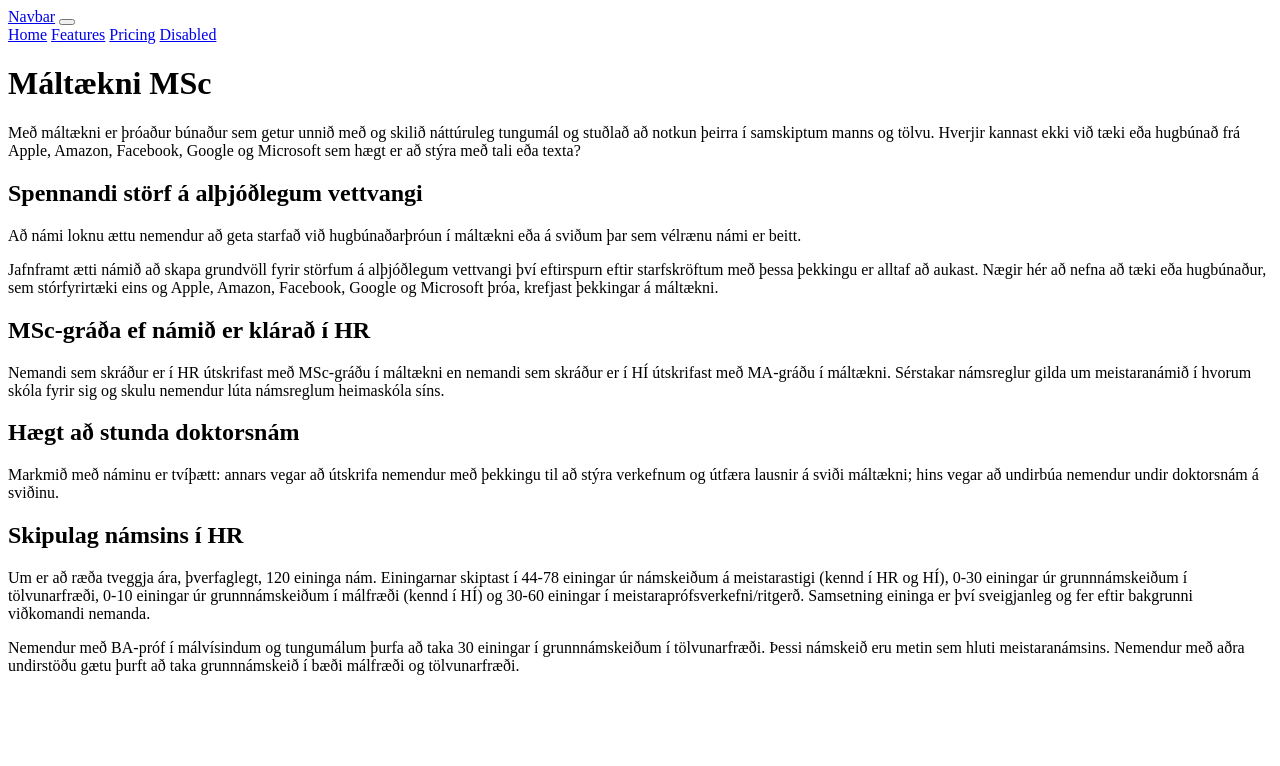
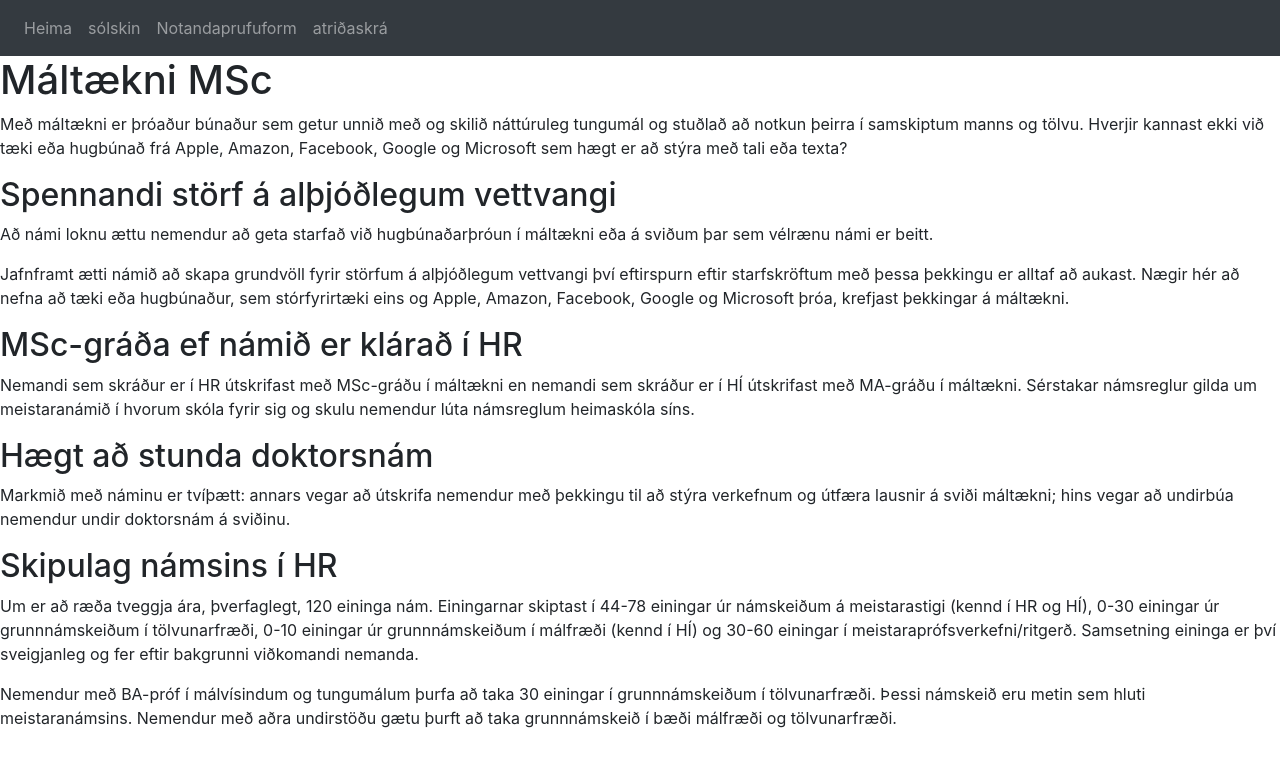
Before and after one commit to cadia-lvl/WebRICE, a website built with webpack: page build/index.html in a window 1280 px wide. Built offline with nearby package versions, Linux system fonts and the light colour scheme.

Commit message:
Update index.html

```diff
--- a/build/index.html
+++ b/build/index.html
@@ -1,4 +1,12 @@
 <!DOCTYPE html>
+<!-- Latest compiled and minified CSS -->
+
+<link rel="stylesheet" href="https://stackpath.bootstrapcdn.com/bootstrap/4.3.1/css/bootstrap.min.css" integrity="sha384-ggOyR0iXCbMQv3Xipma34MD+dH/1fQ784/j6cY/iJTQUOhcWr7x9JvoRxT2MZw1T" crossorigin="anonymous">
+<!-- jQuery library -->
+<script src="https://ajax.googleapis.com/ajax/libs/jquery/3.5.1/jquery.min.js"></script>
+<!-- Latest compiled JavaScript -->
+<script src="https://maxcdn.bootstrapcdn.com/bootstrap/3.4.1/js/bootstrap.min.js"></script>
+
 <html lang="is">
     <head>
         <meta charset="UTF-8">
@@ -8,19 +16,18 @@
     </head>
     <body>
 
-      <nav class="navbar navbar-expand-lg navbar-light bg-light">
-        <div class="container-fluid">
-          <a class="navbar-brand" href="#">Navbar</a>
-          <button class="navbar-toggler" type="button" data-bs-toggle="collapse" data-bs-target="#navbarNavAltMarkup" aria-controls="navbarNavAltMarkup" aria-expanded="false" aria-label="Toggle navigation">
-            <span class="navbar-toggler-icon"></span>
-          </button>
-          <div class="collapse navbar-collapse" id="navbarNavAltMarkup">
-            <div class="navbar-nav">
-              <a class="nav-link active" aria-current="page" href="#">Home</a>
-              <a class="nav-link" href="#">Features</a>
-              <a class="nav-link" href="#">Pricing</a>
-              <a class="nav-link disabled" href="#" tabindex="-1" aria-disabled="true">Disabled</a>
-            </div>
+      <nav class="navbar navbar-expand-lg navbar-dark bg-dark" >
+
+        <button class="navbar-toggler" type="button" data-toggle="collapse" data-target="#navbarNavAltMarkup" aria-controls="navbarNavAltMarkup" aria-expanded="false" aria-label="Toggle navigation">
+          <span class="navbar-toggler-icon"></span>
+        </button>
+        <div class="collapse navbar-collapse" id="navbarNavAltMarkup">
+
+          <div class="navbar-nav">
+            <a class="nav-link" href="https://cadia-lvl.github.io/WebRICE/">Heima <span class="sr-only">(current)</span></a>
+            <a class="nav-link" href="https://cadia-lvl.github.io/WebRICE/solskin.html" target="_blank">sólskin</a>
+            <a class="nav-link" href="https://docs.google.com/forms/d/e/1FAIpQLSdcyoUambWJeX_FvHG5UacE68xIa7UNGvHlKUhchT42NJO1ZQ/viewform" target="_blank">Notandaprufuform</a>
+            <a class="nav-link" href="https://cadia-lvl.github.io/tts_audio/index.html" target="_blank">atriðaskrá</a>
           </div>
         </div>
       </nav>
```
